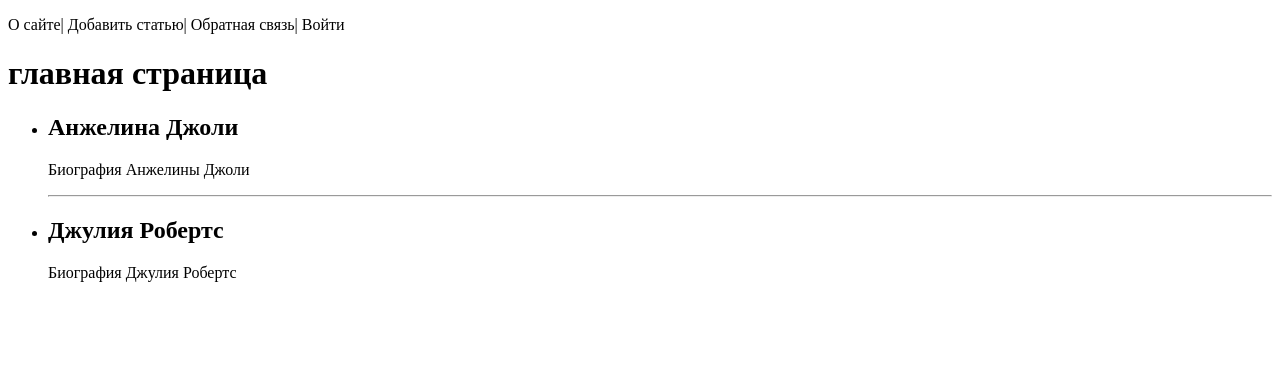
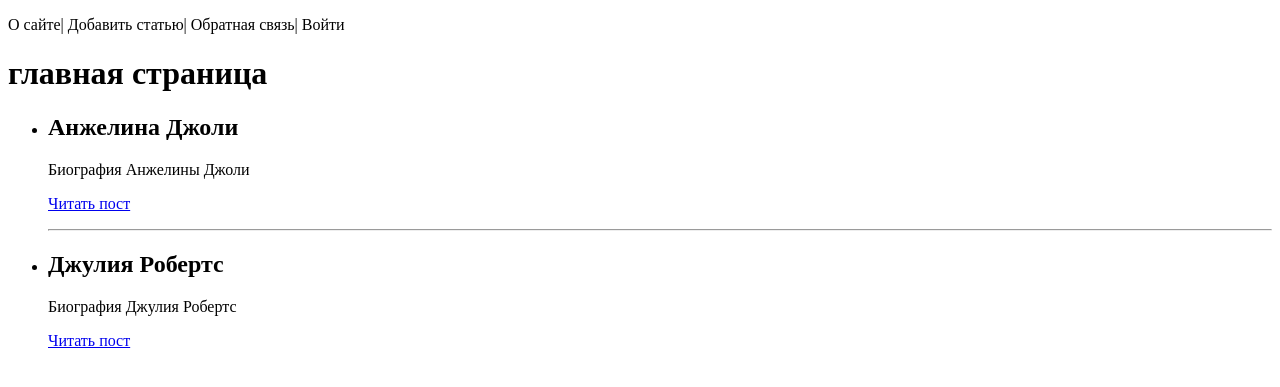
Before and after one commit to JanDore7/django_lesson, a Django app: page / in a window 1280 px wide. Shown: the top 387 px of the page. Run offline with Django 4.2, Linux system fonts and the light colour scheme.

Commit message:
href - прямая передача хард-кодинг

```diff
--- a/sitewomen/women/templates/women/index.html
+++ b/sitewomen/women/templates/women/index.html
@@ -14,6 +14,7 @@
     <li>
         <h2>{{ p.title }}</h2>
         <p>{{ p.content }}</p>
+        <p><a href="post/{{ p.id }}">Читать пост</a></p>
         {% if not forloop.last %}
         <hr>
         {% endif %}
```
